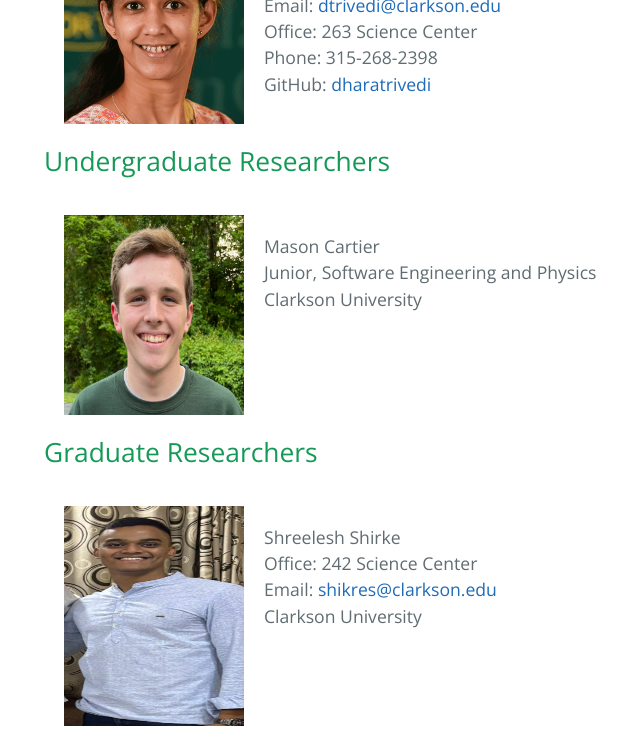
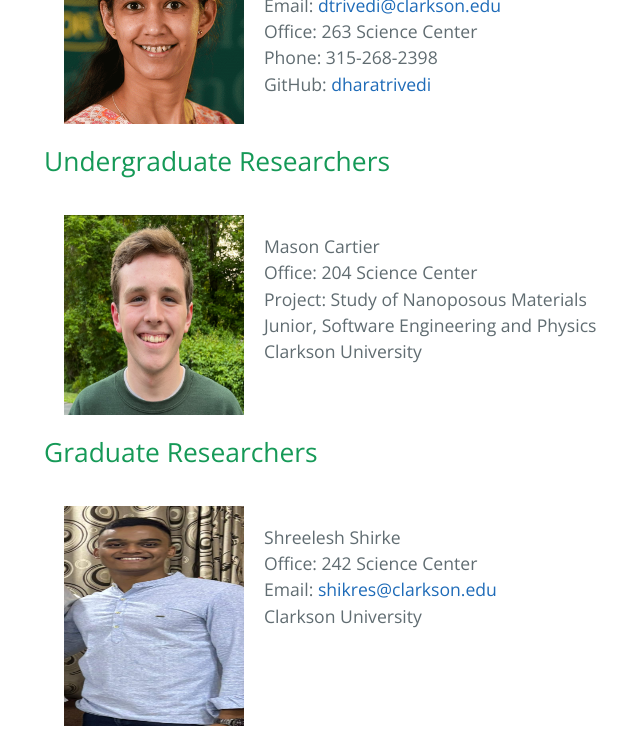
Before and after one commit to dharatrivedi/dharatrivedi.github.io, a Jekyll site: the page built from people.html, in a window 1280 px wide and 900 px high, scrolled down 608 px, cut to the strip 0-740 px from the top of the window. Shown: the whole strip, without its empty margins (220-860 px from the left). Built offline with Jekyll 4.4.1, drawn with Linux system fonts in a browser that asks for light colours.

Commit message:
Update people.html

```diff
--- a/people.html
+++ b/people.html
@@ -26,6 +26,8 @@ title: {{ site.name }}
     <img class="img1" src="/images/MC.jpg" alt="MasonCartier" width="180" height="200"  hspace="20">
     <p>
       Mason Cartier<br />
+      Office: 204 Science Center<br />
+      Project: Study of Nanoposous Materials<br />
       Junior, Software Engineering and Physics<br />
       Clarkson University<br />
     </p>
```
